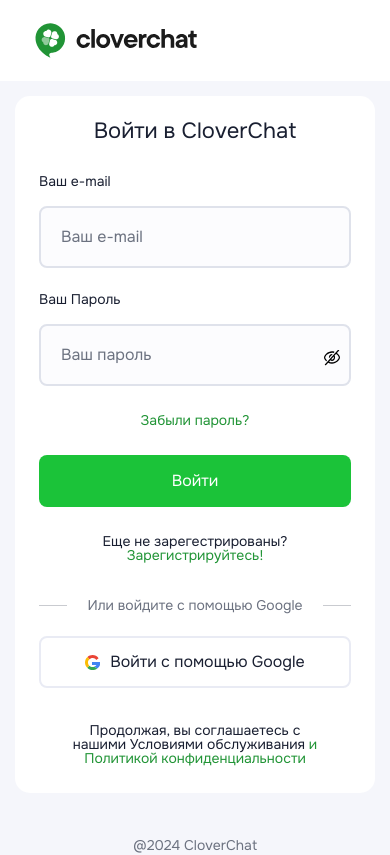
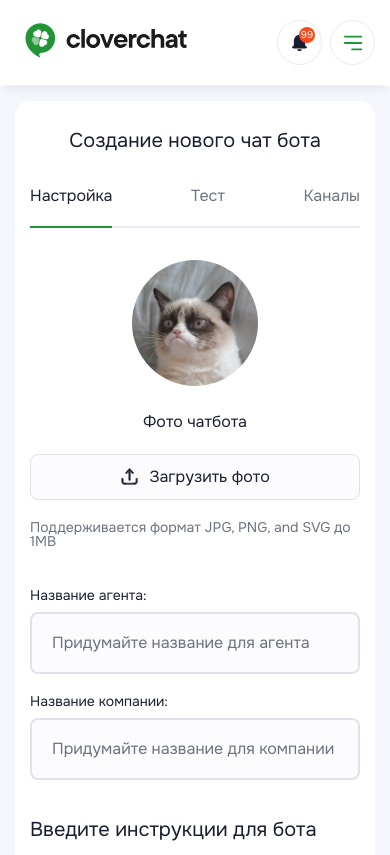
Before and after one commit to fender5234/CLG, a React (Vite) app: page /create-bot in a window 390 px wide. Before the commit this address led to /login. Shown: the top 855 px of the page. Built offline with nearby package versions, Linux system fonts and the light colour scheme; no server answers.

Commit message:
Адаптив страницы создания бота

```diff
--- a/src/App.jsx
+++ b/src/App.jsx
@@ -23,10 +23,11 @@
           <Route path="/register" element={<Register />} />
 
           <Route path="/" element={
-              <RequireAuth>
-                <DashBoardLayout />
-              </RequireAuth>
-            }
+            // <RequireAuth>
+            //   <DashBoardLayout />
+            // </RequireAuth>
+              <DashBoardLayout />
+          }
           >
             <Route index element={<ChatBots></ChatBots>}></Route>
             <Route path="first-bot" element={<CreateFirstBot />} />
--- a/src/Pages/CreateChatBot/Create-bot.scss
+++ b/src/Pages/CreateChatBot/Create-bot.scss
@@ -4,6 +4,7 @@
   margin: 0 0 40px;
 
   @include mobile {
+    font-size: 20px;
     margin-bottom: 35px;
     text-align: center;
   }
@@ -11,30 +12,61 @@
 
 .create-bot-subtitle {
   margin: 0 0 35px;
+
+  @include mobile {
+    font-size: 20px;
+    margin: 0 0 24px;
+  }
 }
 
 .create-bot-upload-wrapper {
   margin: 0 0 56px;
+
+  @include mobile {
+    margin: 0 0 40px;
+  }
+}
+
+.create-bot-upload-wrapper h2 {
+  font-size: 20px;
 }
 
 .create-bot-profile {
   display: flex;
+
+  @include mobile {
+    flex-direction: column;
+    align-items: center;
+  }
 }
 
-.create-bot-profile > img {
+.create-bot-profile>img {
   display: block;
   border-radius: 50%;
   width: 113px;
   height: 113px;
   object-fit: cover;
+
+  @include mobile {
+    width: 126px;
+    height: 126px;
+  }
 }
 
 .create-bot-profile-description {
   margin-left: 30px;
+
+  @include mobile {
+    margin: 24px 0 0 0;
+  }
 }
 
 .create-bot-profile-description h3 {
   margin: 0 0 20px;
+
+  @include mobile {
+    text-align: center;
+  }
 }
 
 .create-bot-description {
@@ -62,9 +94,14 @@
   &:active .create-bot-profile-label-image__file-button p {
     color: rgb(33, 148, 54);
   }
+
+  @include mobile {
+    width: 100%;
+    justify-content: center;
+  }
 }
 
-.create-bot-profile-label-image > input {
+.create-bot-profile-label-image>input {
   position: absolute;
   clip: rect(0 0 0 0);
   width: 1px;
@@ -95,6 +132,10 @@
   border: 2px solid #dfe2eb;
   border-radius: 12px;
   min-height: 212px;
+
+  @include mobile {
+    padding: 15px;
+  }
 }
 
 .create-bot-wrapper {
@@ -107,28 +148,40 @@
   border: 2px dashed rgba(229, 223, 226, 0.92);
   border-radius: 14px;
   cursor: pointer;
+
+  @include mobile {
+    padding: 32px 15px 15px;
+  }
 }
 
-.create-bot-wrapper > img {
+.create-bot-wrapper>img {
   display: block;
   margin-bottom: 30px;
 }
 
-.create-bot-wrapper > h3 {
+.create-bot-wrapper>h3 {
   margin: 0 0 5px;
   font-family: "Onest-Medium", sans-serif;
   font-weight: 500;
   line-height: 23px;
   font-size: 16px;
+
+  @include mobile {
+    text-align: center;
+  }
 }
 
-.create-bot-wrapper > p {
+.create-bot-wrapper>p {
   margin: 0 0 30px;
   line-height: 22px;
   color: rgb(108, 114, 128);
+
+  @include mobile {
+    text-align: center;
+  }
 }
 
-.create-bot-wrapper > span {
+.create-bot-wrapper>span {
   display: block;
   text-align: center;
   color: rgb(108, 114, 128);
@@ -140,6 +193,12 @@
   grid-template-columns: 1fr 1fr;
   grid-gap: 20px;
   margin-bottom: 50px;
+
+  @include mobile {
+    display: flex;
+    flex-direction: column;
+    margin-bottom: 40px;
+  }
 }
 
 .create-bot-name-label-span {
@@ -147,7 +206,7 @@
   margin: 0 0 10px;
 }
 
-.create-bot-succes-uploaded > h2 {
+.create-bot-succes-uploaded>h2 {
   margin: 0 0 30px;
 }
 
@@ -158,9 +217,13 @@
   padding: 20px;
   border: 2px solid rgb(223, 226, 235);
   border-radius: 12px;
+
+  @include mobile {
+    margin-bottom: 0;
+  }
 }
 
-.create-bot-succes-uploaded > p {
+.create-bot-succes-uploaded>p {
   font-size: 16px;
   line-height: 22px;
   font-family: "Onest-Medium";
@@ -183,7 +246,7 @@
   }
 }
 
-.create-bot-succes-uploaded > img {
+.create-bot-succes-uploaded>img {
   display: block;
   width: 20px;
   margin-left: 10px;
--- a/src/Pages/Login/LoginForm.jsx
+++ b/src/Pages/Login/LoginForm.jsx
@@ -1,5 +1,5 @@
 import { useContext, useState } from "react";
-import { useLocation, useNavigate } from "react-router-dom";
+import { useLocation, useNavigate, Link } from "react-router-dom";
 
 import googleIcon from '../../assets/svg/google.svg';
 
@@ -107,10 +107,10 @@
           <button type="submit" className="form-button">
             Войти
           </button>
-          <a href="www.google.com" className="form-link">
+          <Link to='/register' className="form-link">
             <span className="black-color">Еще не зарегестрированы?</span>
             Зарегистрируйтесь!
-          </a>
+          </Link>
           <p><span className="login-form-line"></span> <span className="login-form-line-center">Или войдите с помощью Google</span> <span className="login-form-line"></span></p>
           <a href="#" className="google-login">
             <img src={googleIcon} alt="Иконка гугл" /> Войти с
--- a/src/components/Tabs/Tabs.jsx
+++ b/src/components/Tabs/Tabs.jsx
@@ -4,7 +4,7 @@
   return (
     <div className="tabs">
       <Link className="active">Настройка</Link>
-      <Link>Тестирование</Link>
+      <Link>Тест</Link>
       <Link>Каналы</Link>
     </div>
   );
--- a/src/components/Tabs/Tabs.scss
+++ b/src/components/Tabs/Tabs.scss
@@ -1,3 +1,5 @@
+@import "../../styles/media.scss";
+
 .tabs {
   position: relative;
   display: flex;
@@ -13,6 +15,12 @@
     height: 2px;
     background-color: #E9EBF4;
   }
+
+  @include mobile {
+    gap: 10px;
+    justify-content: space-between;
+    margin-bottom: 32px;
+  }
 }
 
 .tabs a {
@@ -26,11 +34,15 @@
   transition: all 0.4s ease;
 
   &:first-child {
-    padding: 10px 0;
+    padding:  0 0 20px;
   }
 
   &:hover,&:active {
     color: rgb(33, 148, 54);
+  }
+
+  @include mobile {
+    padding:  0 0 20px;
   }
 }
 
--- a/src/styles/wrapper.scss
+++ b/src/styles/wrapper.scss
@@ -19,4 +19,8 @@
 
 .wrapper-form {
   flex-direction: column;
+
+  @include mobile {
+    padding: 30px 15px;
+   }
 }
--- a/vite.config.js
+++ b/vite.config.js
@@ -4,7 +4,7 @@
 // https://vitejs.dev/config/
 export default defineConfig({
   server: {
-    host: '127.0.0.1'
+    host: true
   },
   plugins: [react()],
   css: {
```
